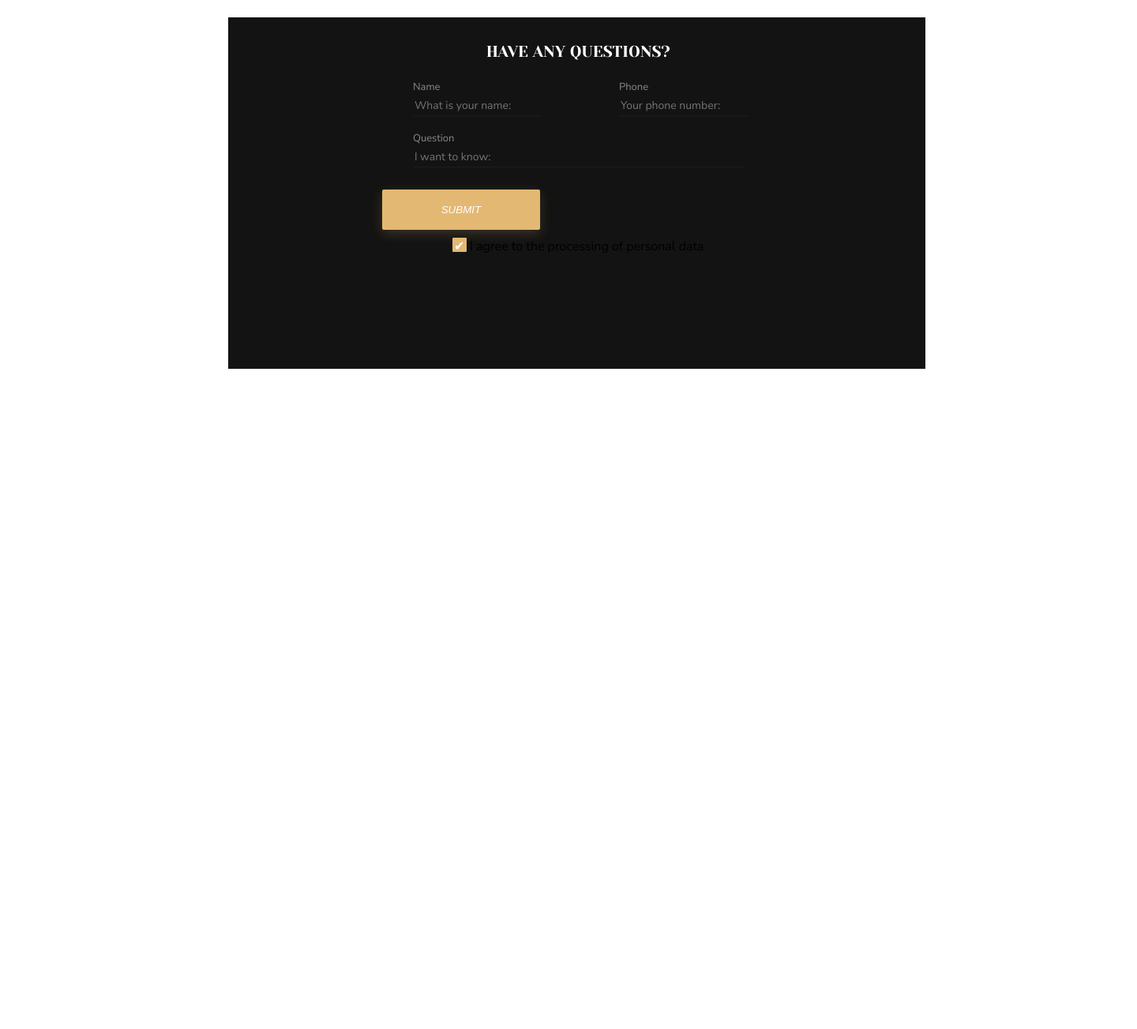
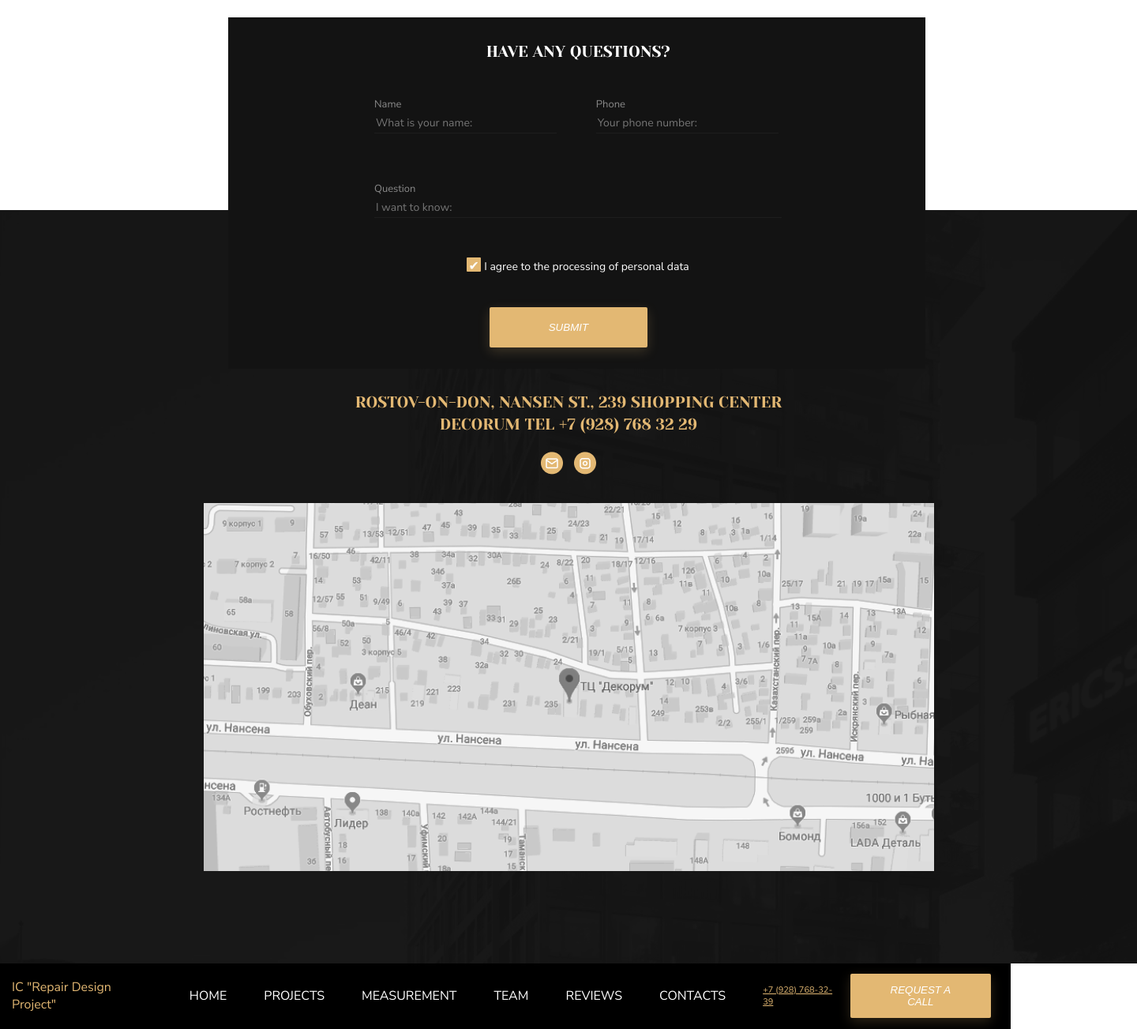
Before and after one commit to KristinaRev/repair-landing-page, a plain HTML site: page layout.html in a window 1280 px wide. Shown: the part 6080-7383 px from the top of the page at 79% size, 1440 px wide, since content can reach past the window. Before the commit the page ends 6547 px from the top, so only its background shows below. Drawn offline with Linux system fonts and the light colour scheme.

Commit message:
finished last section

```diff
--- a/layout.css
+++ b/layout.css
@@ -775,3 +775,71 @@ body * {
     margin-left: 21%;
 
 }
+
+.third-input {
+ width: 516px;
+}
+
+.third-input-form {
+    width: 516px;
+
+}
+
+.input-third { width: 231px;}
+
+.pad { margin-top: 40px;}
+
+
+.third-button { margin-left: 146px;}
+
+.third-phone {
+ margin-left: 48px;
+}
+
+.last-section {
+    background-image: url(images/last-background.png);
+    background-size: cover;
+    width: 1440px;
+    height: 954px;
+    margin-top: 244px;
+    position: relative;
+    display: flex;
+    flex-direction: column;
+    justify-content: center;
+    align-items: center;
+}
+
+.z {z-index: 1;}
+
+.last-title {
+    font-family: 'Yeseva One', 'Times New Roman', Times, serif;
+    font-style: normal;
+    font-weight: 400;
+    font-size: 20px;
+    line-height: 28px;
+    text-align: center;
+    text-transform: uppercase;
+    z-index: 2;
+    position: relative;
+    margin-top: 120px;
+
+    color: #E3B873;
+
+}
+
+.background-over{
+    content: "";
+    position: absolute;
+    top: 0;
+    left: 0;
+    right: 0;
+    bottom: 0;
+    background-color: rgba(0,0,0,0.9);
+
+}
+
+.map {
+    margin-top: 30px;
+}
+
+.inst { margin-left: 10px;}
--- a/layout.html
+++ b/layout.html
@@ -5,6 +5,7 @@
     <meta http-equiv="X-UA-Compatible" content="IE=edge">
     <meta name="viewport" content="width=device-width, initial-scale=1.0">
     <link rel="stylesheet" href="layout.css">
+    <link rel="stylesheet" href="layout-mobile.css">
     <title>IC "Repair Design Project"</title>
 </head>
 <body>
@@ -316,38 +317,66 @@
         <div><h3 class="titlt-third-form">have any questions?</h3></div>
         <form class="third-form" action="#">
             <div class="third-input-form">
-                <div class="contacts">
-                    <div class="input-item third-input-item">
+                <div class="contacts pad">
+                    <div class=" third-input-item">
                     <label class="second-label" for="name">Name</label>
-                    <input class="input second-input" type="text" name="user_name"  placeholder="What is your name:">
+                    <input class="input second-input input-third" type="text" name="user_name"  placeholder="What is your name:">
                     <hr class="hr-under-input">
                     </div>
-                    <div class="input-item third-input-item">
+                    <div class=" third-input-item third-phone">
                     <label class="second-label" for="phone">Phone</label>
-                    <input class="input second-input " type="tel" name="tel" id="phone" placeholder="Your phone number:">
+                    <input class="input second-input input-third" type="tel" name="tel" id="phone" placeholder="Your phone number:">
                     <hr class="hr-under-input">
                     </div>
                 </div>
-                <div class="input-item third-input-item">
+                <div class="third-input-item pad">
                     <label class="second-label" for="phone">Question</label>
-                    <input class="input second-input" type="tel" name="tel" id="phone" placeholder="I want to know:">
+                    <input class="input second-input third-input" type="tel" name="tel" id="phone" placeholder="I want to know:">
                     <hr class="hr-under-input">
                 </div>
 
-                <input class="button form-button" type="submit" value="SUBMIT">
+                <div class="first-checkbox pad">
+                    <label for="#" class="checkbox-label">
+                      <input type="checkbox" class="checkbox" >
+                      <span class="fake"></span>
+                      <span class="second-text-checkbox">I agree to the processing of personal data</span>
+                      </label>
+                </div>
+
+                <input class="button form-button third-button pad" type="submit" value="SUBMIT">
             </div>
-            <div class="first-checkbox">
-                <label for="#" class="checkbox-label">
-                  <input type="checkbox" class="checkbox" >
-                  <span class="fake"></span>
-                  <span class="text-checkbox">I agree to the processing of personal data</span>
-                  </label>
-            </div>
+
         </form>
     </div>
 </section>
+<section class="last-section">
+    <div class="background-over"></div>
+    <div z><h3 class="last-title z">Rostov-on-Don, Nansen St., 239 Shopping Center<br>
+        Decorum Tel +7 (928) 768 32 29</h3></div>
+    <div class="social z">
+        <a href="#"><img src="images/email.png"></a>
+        <a href="#" class="inst"><img src="images/insta.png"></a>
+    </div>
+    <div class="z map"><img src="images/map.png" alt="map"></div>
+
+</section>
 </main>
-    <footer>
+    <footer class="header">
+        <div class="container header-content">
+            <div class="logo">IC "Repair Design Project"</div>
+            <nav>
+                <ul class="header-navigation">
+                    <li class="header-navigation-item"><a href="#">HOME</a></li>
+                    <li class="header-navigation-item"><a href="#">PROJECTS</a></li>
+                    <li class="header-navigation-item"><a href="#">MEASUREMENT</a></li>
+                    <li class="header-navigation-item"><a href="#">TEAM</a></li>
+                    <li class="header-navigation-item"><a href="#">REVIEWS</a></li>
+                    <li class="header-navigation-item"><a href="#">CONTACTS</a></li>
+                </ul>
+                </nav>
+                <a class="link" href="tel:+7(928)7683239">+7 (928) 768-32-39</a>
+                <button class="button">Request a call</button>
+                </div>
     </footer>
 </body>
 </html>
```
Also changed, not shown: images/email.png (added), images/insta.png (added), images/last-background.png (added), images/map.png (added), layout-mobile.css (added).
